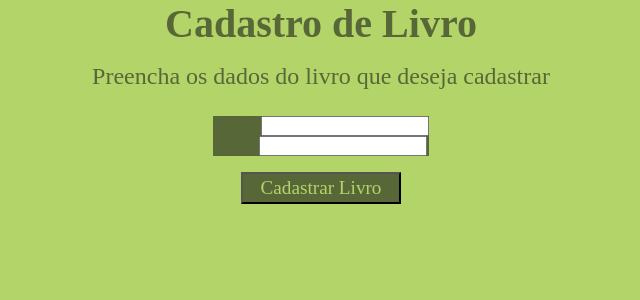
After one commit to tistokkiinfoweb/Sistema_de_biblioteca, a Flask app: template templates/cadastrar.html in a window 1280 px wide. The commit adds this page. Shown: the top 300 px of the page, without its empty margins (319-959 px from the left). Run offline with Flask 3, Linux system fonts and the light colour scheme; the template is opened without the code that fills it, so the values that code supplies are empty.

Commit message:
atualizações no html e css

```diff
--- a/app.py
+++ b/app.py
@@ -0,0 +1,7 @@
+from flask import Flask, render_template
+
+app = Flask(__name__)
+
+@app.route("/")
+def index():
+    return render_template('index.html')
--- a/static/style.css
+++ b/static/style.css
@@ -1,5 +1,47 @@
+* {
+    margin: 0;
+    padding: 0;
+    box-sizing: border-box;
+    font-family: 'Times New Roman', Times, serif;
+}
 body {
-    margin: 0;
-    font-family: 'Times New Roman', Times, serif;
-
+    background-color: rgb(var(--verde-claro));
+    display: flex;
+    justify-content: center;
+    align-items: center;
+    flex-direction: column;
 }
+:root{
+    --verde-base: 98,119,49;
+    --verde-escuro: 88,103,55;
+    --verde-medio: 115,142,54;
+    --verde-grama: 144,176,70;
+    --verde-claro: 179,212,104;
+    --preto: 0,0,0;
+    --branco: 255,255,255;
+}
+h1{
+    color: rgb(var(--verde-escuro));
+    font-size: 2.5rem;
+    margin-bottom: 1rem;
+}
+p{
+    color: rgb(var(--verde-escuro));
+    font-size: 1.5rem;
+    margin-bottom: 0.5rem;
+}
+form{
+    color: rgb(var(--verde-escuro));
+}
+div{
+    background-color: rgb(var(--verde-escuro));
+    color: rgb(var(--verde-claro));
+}
+button{
+    font-size: 1.2rem;
+    height: 2rem;
+    width: 10rem;
+    color: rgb(var(--verde-claro));
+    background-color: rgb(var(--verde-escuro));
+    margin: 1rem;
+}
--- a/templates/base.html
+++ b/templates/base.html
@@ -3,16 +3,13 @@
     <head>
         <meta charset="UTF-8">
         <meta name="viewport" content="width=, initial-scale=1.0">
-    <title>{% block title %}The Real You{% endblock title %}</title>
+        <link rel="stylesheet" href="{{ url_for('static', filename='style.css') }}">
+        <title>{% block title %} {% endblock title %}</title>
     </head>
     <body>
-    <header><h1></h1></header>
 
-    <main>
-        {% block conteudo %}
-        {% endblock conteudo %}
-    </main>
+            {% block content %}
+            {% endblock content %}
 
-    <footer></footer>
     </body>
 </html>
--- /dev/null
+++ b/templates/cadastrar.html
@@ -0,0 +1,19 @@
+{% extends "base.html" %}
+
+{% block title %}Cadastro{% endblock %}
+
+{% block content %}
+    <h1>Cadastro de Livro</h1>
+    <p>Preencha os dados do livro que deseja cadastrar</p>
+    <br>
+    <div>
+        <form action="/cadastrar" method="post">
+            <label for="titulo">Título:</label>
+            <input type="text" id="titulo" name="titulo">
+            <br>
+            <label for="autor">Autor:</label>
+            <input type="text" id="autor" name="autor">
+        </form>
+    </div>
+    <button>Cadastrar Livro</button>
+{% endblock %}
```
Also changed, not shown: templates/index.html (+11 -2 lines). Lines whose indentation alone changed are shown as unchanged.
